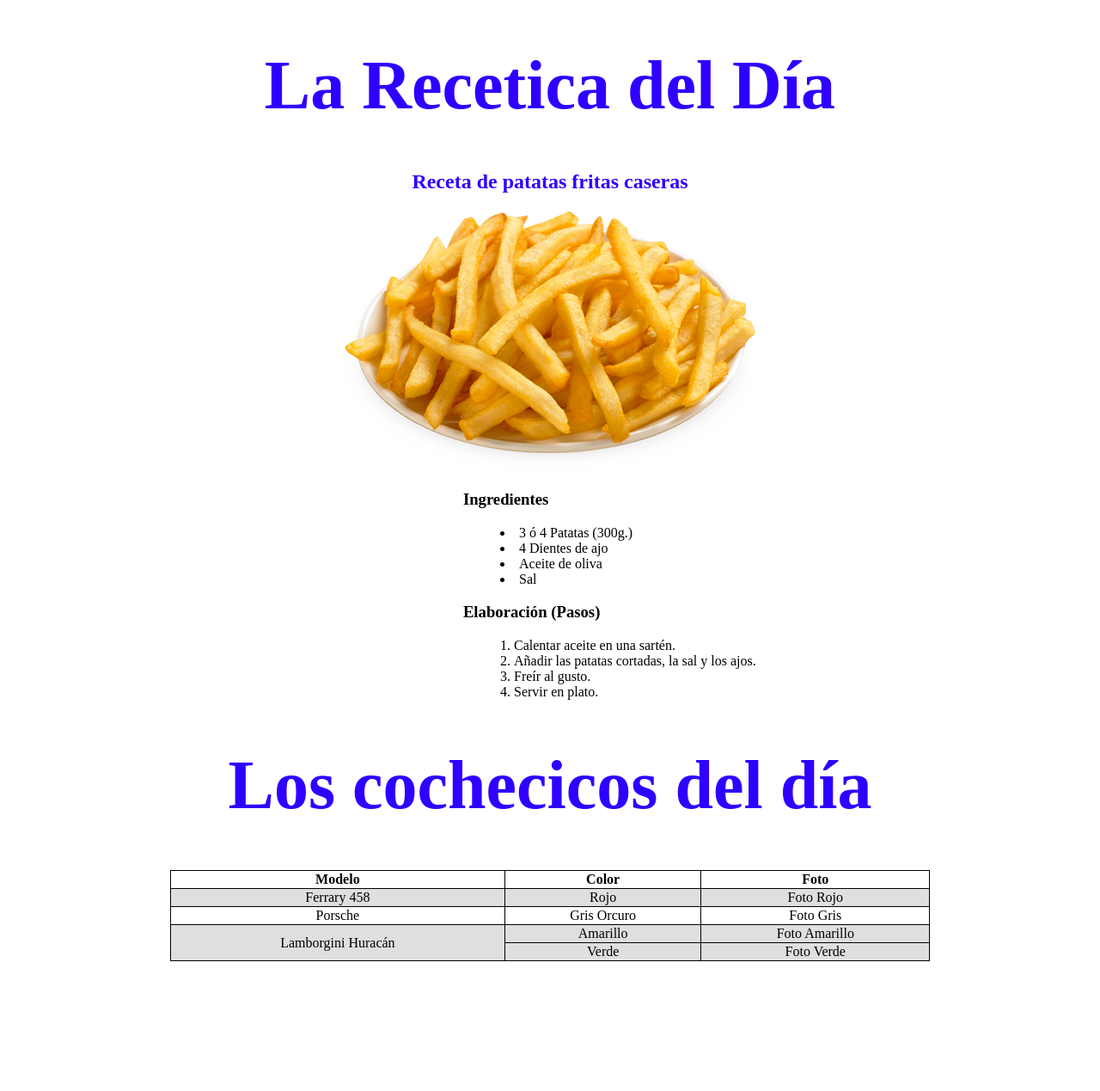
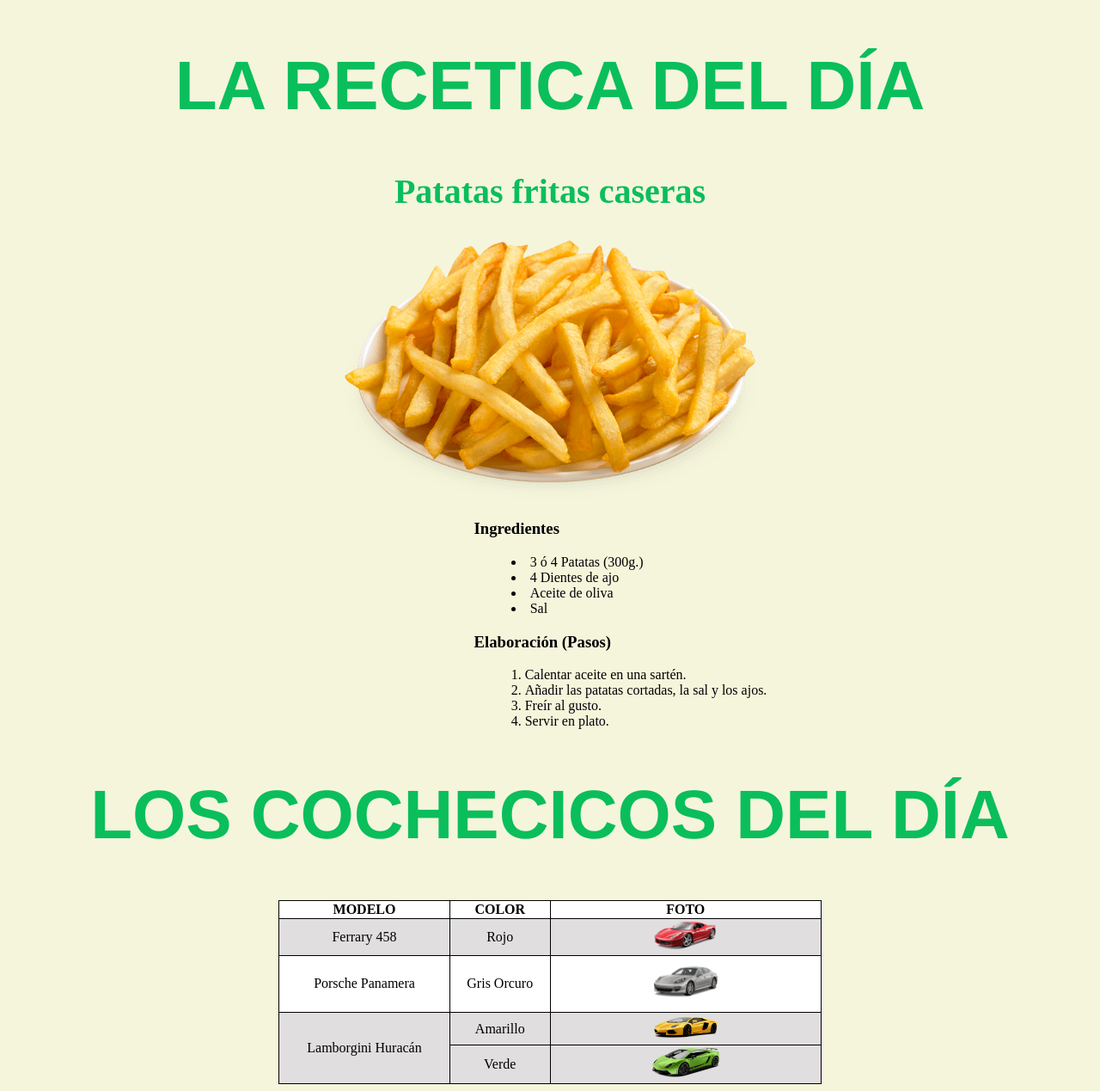
Before and after one commit to Tropezodev/LenguajeDeMarcas, a plain HTML site: page Practica3.html in a window 1280 px wide. Shown: the whole page at 86% size. Before the commit the page ends 1126 px from the top, so only its background shows below. Drawn offline with Linux system fonts and the light colour scheme; files whose address does not match are found by name.

Commit message:
02/10/23: Fotos subidas, falta enlaces

```diff
--- a/Practica3.html
+++ b/Practica3.html
@@ -6,26 +6,29 @@
     <title>Practica 3</title>
     <style>
         h1 {
+            font-family: 'Franklin Gothic Medium', 'Arial Narrow', Arial, sans-serif;
             text-align: center;
             font-size: 500%;
-            color:rgb(47, 0, 255);
+            color:rgb(10, 190, 91);
         }
         h2 {
             text-align: center;
-            color:rgb(47, 0, 255);
+            font-size: 250%;
+            color:rgb(10, 190, 91);
         }
         h3{
             text-align: justify;
-            margin-left: 42%;
+            margin-left: 43%;
         }
         body{
             text-align:center;
             list-style-position: inside;
+            background-color:beige;
         }
         table{
-            width:70%;
-            margin-left: 15%;
-            table-layout: auto;
+            width:50%;
+            margin-left: 25%;
+            table-layout:auto;
             border-collapse: collapse;
             border: black 1px solid;
         }
@@ -38,53 +41,53 @@
     </style>
 </head>
 <body>
-    <h1>La Recetica del Día</h1>
-    <h2>Receta de patatas fritas caseras</h2>
+    <h1>LA RECETICA DEL DÍA</h1>
+    <h2>Patatas fritas caseras</h2>
     <div class="img-container">
     <img src="Media/Papasfritas.png" alt="La papa se fue" width="" height=""/>
     </div>
     <h3>Ingredientes</h3>
-    <p><ul style="text-align: justify;margin-left: 42.25%;">
+    <p><ul style="text-align: justify;margin-left: 43.25%;">
         <li>3 ó 4 Patatas (300g.)</li>
         <li>4 Dientes de ajo</li>
         <li>Aceite de oliva</li>
         <li>Sal</li>
     </ul></p>
     <h3>Elaboración (Pasos)</h3>
-    <p><ol style="text-align: justify;margin-left: 42.25%;">
+    <p><ol style="text-align: justify;margin-left: 43.25%;">
         <li>Calentar aceite en una sartén.</li>
         <li>Añadir las patatas cortadas, la sal y los ajos.</li>
         <li>Freír al gusto.</li>
         <li>Servir en plato.</li>
     </ol></p>
-    <h1>Los cochecicos del día</h1>
+    <h1>LOS COCHECICOS DEL DÍA</h1>
     <table>
         <thead>
-            <tr>
-                <th>Modelo</th>
-                <th>Color</th>
-                <th>Foto</th>
+            <tr style="background-color:white">
+                <th>MODELO</th>
+                <th>COLOR</th>
+                <th>FOTO</th>
             </tr>
         </thead>
         <tbody>
             <tr style="background-color: rgb(224, 222, 222);">
                 <td>Ferrary 458</td>
                 <td>Rojo</td>
-                <td>Foto Rojo</td>
+                <td style="width: 50%;"><img style="width: 25%;" src="C:\Users\Usuario\OneDrive - Cesur-GCoremsa\Documentos\Workspace\Git_Lenguaje_de_Marcas\LenguajeDeMarcas\Media\Ferrari458.png"/></td>
             </tr>
-            <tr>
-                <td>Porsche</td>
+            <tr style="background-color:white">
+                <td>Porsche Panamera</td>
                 <td>Gris Orcuro</td>
-                <td>Foto Gris</td>
+                <td style="width: 50%;"><img style="width: 25%;" src="C:\Users\Usuario\OneDrive - Cesur-GCoremsa\Documentos\Workspace\Git_Lenguaje_de_Marcas\LenguajeDeMarcas\Media\PorschePanamera.png"/></td>
             </tr>
             <tr style="background-color: rgb(224, 222, 222);">
                 <td rowspan="2">Lamborgini Huracán</td>
                 <td>Amarillo</td>
-                <td>Foto Amarillo</td>
+                <td style="width: 50%;"><img style="width: 25%;" src="C:\Users\Usuario\OneDrive - Cesur-GCoremsa\Documentos\Workspace\Git_Lenguaje_de_Marcas\LenguajeDeMarcas\Media\LamboAmarillo.png"/></td>
             </tr>
             <tr style="background-color: rgb(224, 222, 222);">
                 <td>Verde</td>
-                <td>Foto Verde</td>
+                <td style="width: 50%;"><img style="width: 25%;" src="C:\Users\Usuario\OneDrive - Cesur-GCoremsa\Documentos\Workspace\Git_Lenguaje_de_Marcas\LenguajeDeMarcas\Media\LamboVerde.png"/></td>
             </tr>
         </tbody>
     </table>
```
Also changed, not shown: Media/Ferrari458.png (added), Media/LamboAmarillo.png (added), Media/LamboVerde.png (added), Media/PorschePanamera.png (added).
